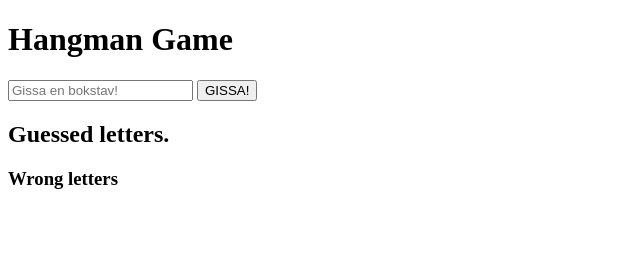
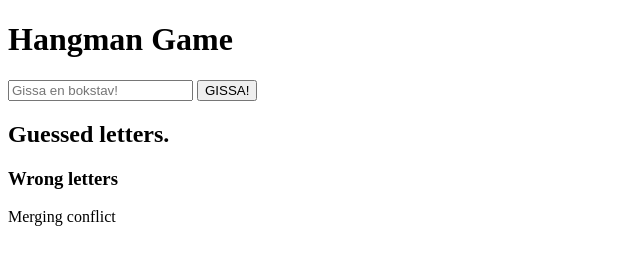
Before and after one commit to micke232/Hangman, a plain HTML site: page index.html in a window 1280 px wide. Shown: the whole page, without its empty margins (0-640 px from the left). Drawn offline with Linux system fonts and the light colour scheme.

Commit message:
preapare for conflict

```diff
--- a/index.html
+++ b/index.html
@@ -14,6 +14,7 @@
 	<h2>Guessed letters.</h2>
 	<h3>Wrong letters</h3>
 	<table id="wrongLetters">
+	<p>Merging conflict</p>
 	</table>
 	<script src="js/hangman.js"></script>
 </body>
```
